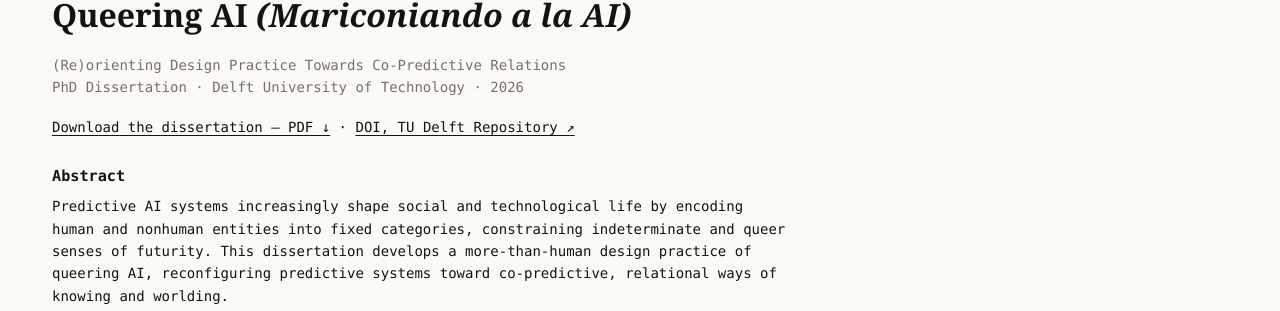
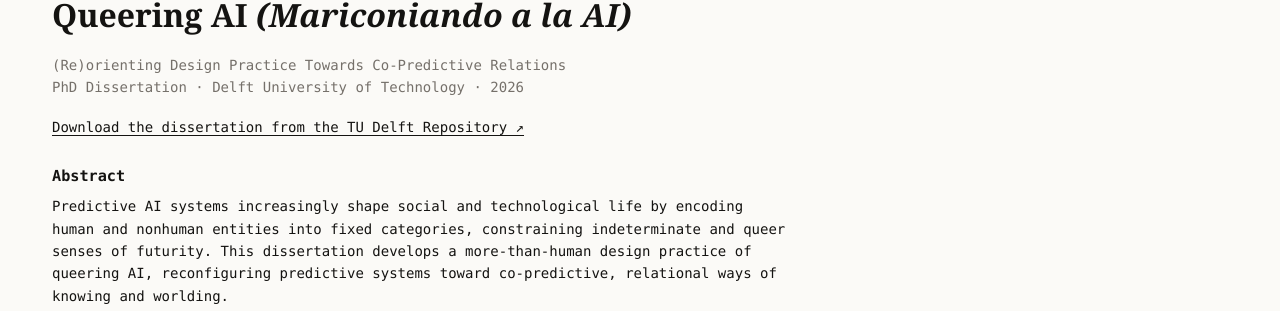
Before and after one commit to graceleonora/graceleonora.github.io, a Jekyll site: the page built from dissertation.md, in a window 1280 px wide and 900 px high. Shown: the part 171-482 px from the top of the window. Built offline with Jekyll 4.4.1, drawn with Linux system fonts in a browser that asks for light colours.

Commit message:
Route dissertation download through TU Delft Repository; remove local PDF
Co-Authored-By: Claude Opus 5 <noreply@anthropic.com>

```diff
--- a/dissertation.md
+++ b/dissertation.md
@@ -12,7 +12,7 @@ permalink: /dissertation/
 PhD Dissertation · Delft University of Technology · 2026
 {: .d}
 
-[Download the dissertation — PDF ↓]({{ '/assets/pdf/queering-ai-dissertation.pdf' | relative_url }}) · [DOI, TU Delft Repository ↗]({{ site.dissertation_doi }})
+[Download the dissertation from the TU Delft Repository ↗]({{ site.dissertation_doi }})
 
 ### Abstract
 
```
Also changed, not shown: _publications/2026-queering-ai-dissertation.md (+0 -1 lines), 1 other file.
